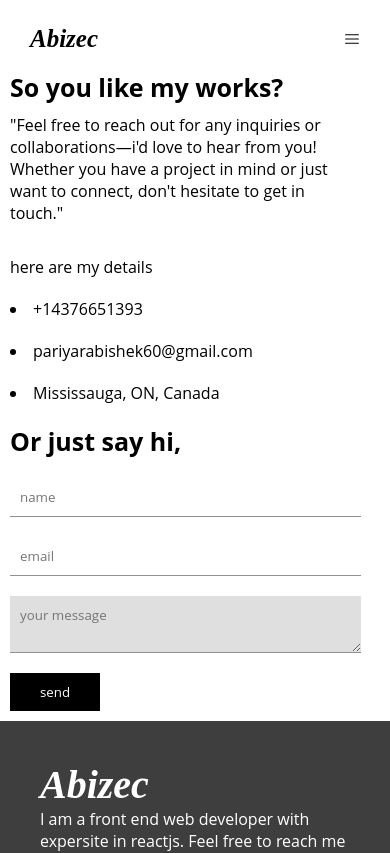
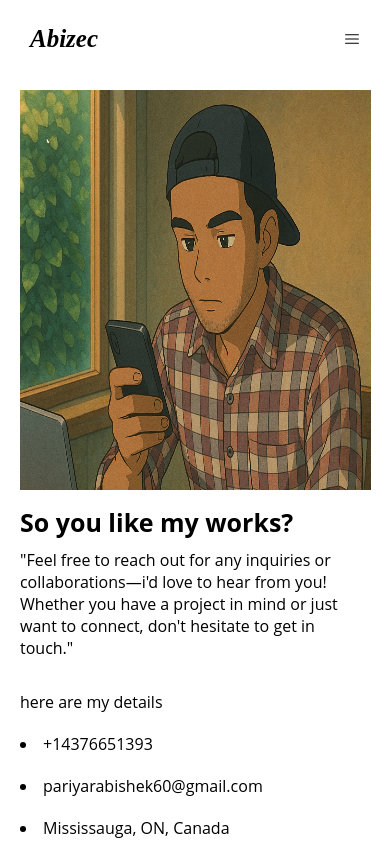
Before and after one commit to abizec-p/new-portfolio, a React (Vite) app: page /contact in a window 390 px wide. Shown: the top 853 px of the page. Built offline with nearby package versions, Linux system fonts and the light colour scheme.

Commit message:
fixed contact

```diff
--- a/src/components/contact.jsx
+++ b/src/components/contact.jsx
@@ -1,8 +1,10 @@
+import contactImg from "../assets/img/contact-us-img.png"
 export default function Contact(){
 
     return(
         <section className="contact">
             <div className="contact-heading">
+                <img src={contactImg} alt="" />
             <h1>So you like my works?</h1>
             <p>"Feel free to reach out for any inquiries or collaborations—i'd love to hear from you! Whether you have a project in mind or just want to connect, don't hesitate to get in touch."</p> <br />
             <div className="contact-details">
--- a/src/components/style.css
+++ b/src/components/style.css
@@ -19,7 +19,7 @@ top: 0;
 
 }
 
-@media (min-width > 768px) {
+@media (min-width: 768px) {
 
 
 .borderNav{
@@ -254,8 +254,11 @@ top: 0;
 .contact-heading{
     width: 30dvw;
     margin-left: 300px;
-    margin-top: 200px;
+    margin-top: 100px;
 
+}
+.contact-heading img{
+    height: 400px;
 }
 .contact-heading h1{
     font-size: 25px;
@@ -290,6 +293,7 @@ top: 0;
     background-color: black;
     padding: 10px 10px;
     margin: 10px 0;
+    margin-bottom: 50px;
 }
 
 /*footer*/
@@ -601,7 +605,9 @@ top: 0;
     /*contact */
 
     .contact{
+        margin-top: 50px;
         width: 90dvw;
+        margin-left: 10px;
 
     }
 
@@ -610,6 +616,9 @@ top: 0;
         margin-left: 10px;
         margin-top: 20px;
 
+    }
+    .contact-heading img{
+        width: 90dvw;
     }
     .contact-heading h1{
         font-size: 25px;
```
Also changed, not shown: src/assets/img/contact-us-img.png (added).
